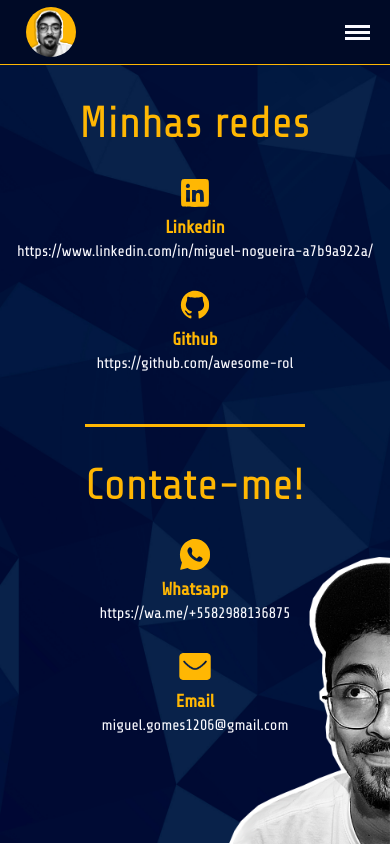
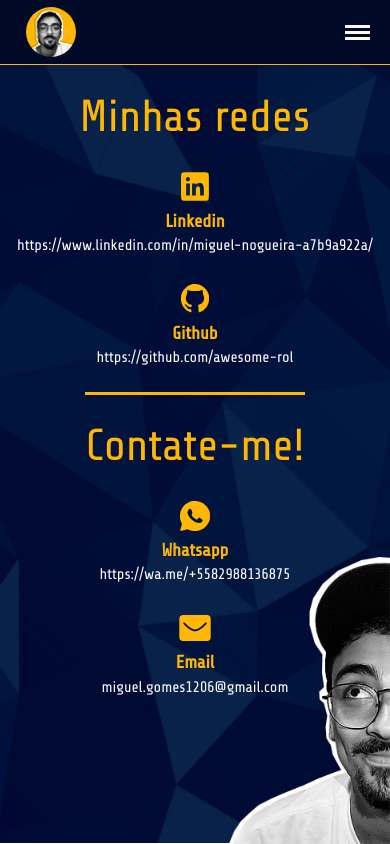
Before and after one commit to awesome-rol/portfolio-mgnogueira, a React (Vite) app: page /contato in a window 390 px wide. Built offline with nearby package versions, Linux system fonts and the light colour scheme.

Commit message:
ajustes responsividade

```diff
--- a/src/components/Contato.module.css
+++ b/src/components/Contato.module.css
@@ -5,6 +5,7 @@
   display: flex;
   align-items: center;
   flex-direction: column;
+  overflow-y: hidden;
 }
 
 .contato__container {
@@ -52,7 +53,7 @@
 .contato__container_comunicacao {
   border-top: none;
   padding-left: 8rem;
-    margin-right: 4rem;
+  margin-right: 4rem;
 }
 
 
@@ -106,7 +107,7 @@
   }
 }
 
-@media screen and (max-width: 450px) {
+@media screen and (max-width: 820px) {
 
   .contato__container {
     flex-direction: column;
@@ -176,6 +177,14 @@
   }
 }
 
+@media screen and (max-height: 767px) {
+  .contato__container {
+    padding-top: 0;
+  }
+}
+
+
+
 @media screen and (max-height: 625px) {
   .contato__container {
     flex-direction: row;
@@ -196,3 +205,23 @@
     margin-top: 4rem;
   }
 }
+
+/* * */
+
+@media screen and (max-height: 900px) and (max-width: 900px) {
+  .contato__container {
+    padding-top: 0;
+  }
+
+  .contato__container_comunicacao {
+    margin-top: 0;
+  }
+
+  .contato__container_redes_github {
+    padding-bottom: 2rem;
+  }
+
+  .contato__titulo {
+    margin-top: 2rem;
+  }
+}
--- a/src/components/Projetos.module.css
+++ b/src/components/Projetos.module.css
@@ -5,6 +5,7 @@
   background-image: url(../assets/backgroundHome.jpg);
   height: calc(100vh - 5.125rem);
   background-size: cover;
+  overflow-y: hidden;
 }
 .projetos__container {
   position: absolute;
```
